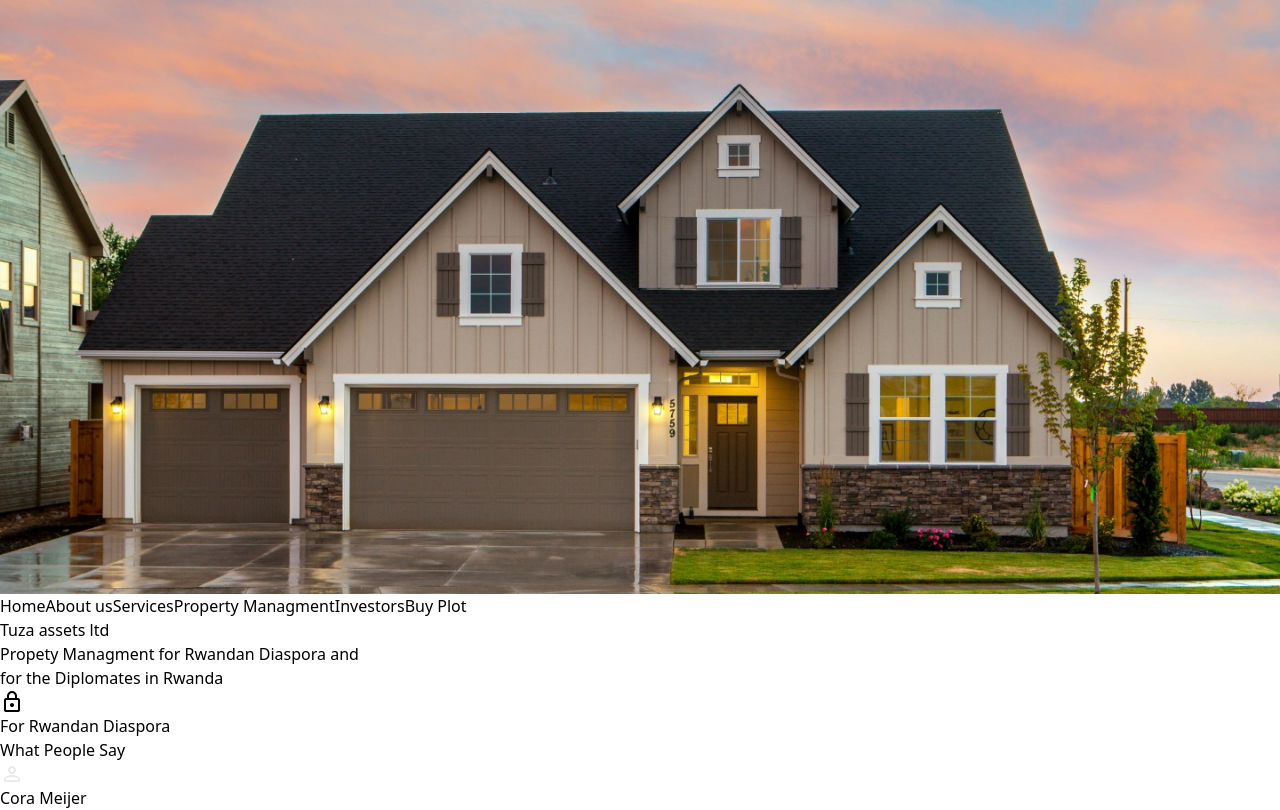
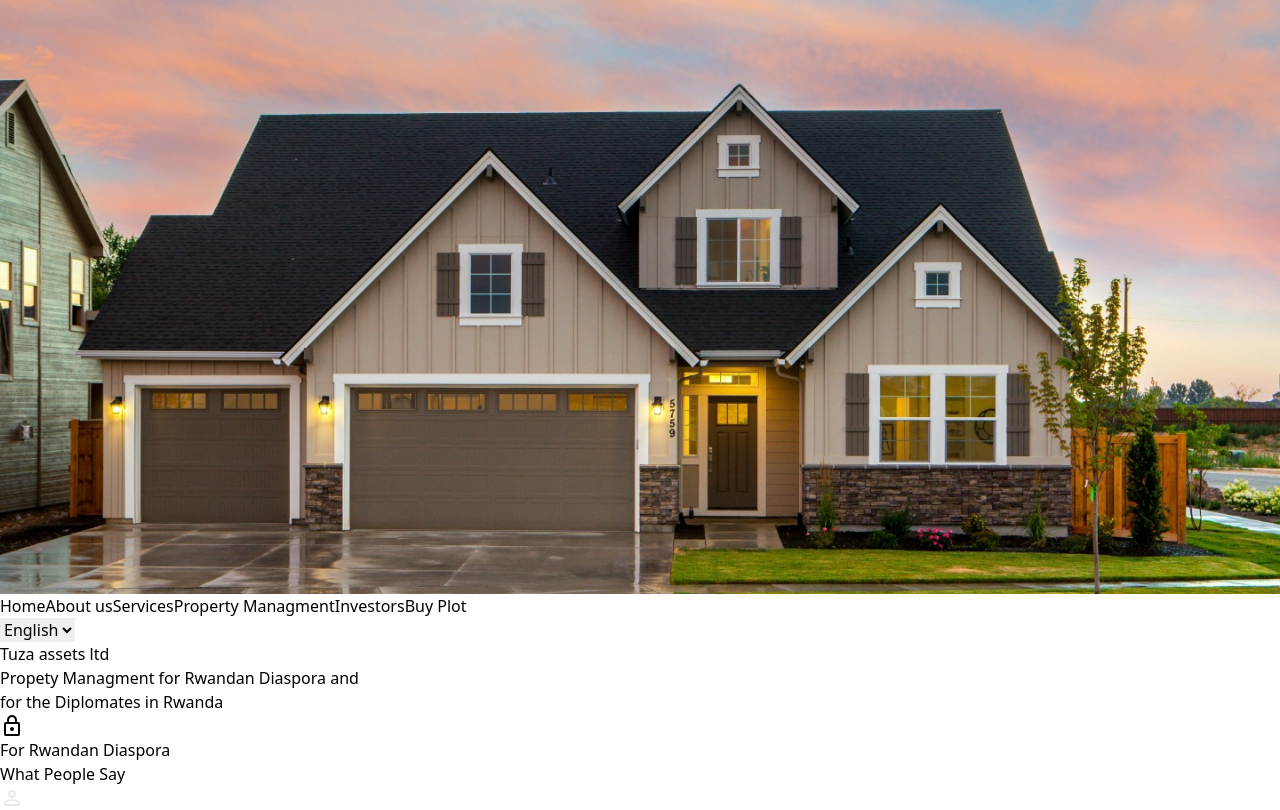
Before and after one commit to AdelineA/tuza-assert, a React (Vite) app: page / in a window 1280 px wide. Shown: the top 810 px of the page. Built offline with nearby package versions, Linux system fonts and the light colour scheme.

Commit message:
feat: add image on rental card

```diff
--- a/package.json
+++ b/package.json
@@ -10,6 +10,7 @@
     "preview": "vite preview"
   },
   "dependencies": {
+    "@headlessui/react": "^2.0.4",
     "link-react": "^3.0.0",
     "react": "^18.2.0",
     "react-dom": "^18.2.0"
--- /dev/null
+++ b/src/component/Language.jsx
@@ -0,0 +1,25 @@
+import {  Field,  Select } from '@headlessui/react'
+import clsx from 'clsx'
+
+export default function Language() {
+  return (
+    <div className="w-full max-w-md px-4">
+      <Field>
+
+        <div className="relative">
+          <Select
+            className={clsx(
+              'mt-3 block w-full appearance-none rounded-lg border-none bg-white/5 py-1.5 px-3 text-sm/6',
+              'focus:outline-none data-[focus]:outline-2 data-[focus]:-outline-offset-2 data-[focus]:outline-white/25'
+            )}
+          >
+            <option value="active">English</option>
+            <option value="paused">French</option>
+
+          </Select>
+
+        </div>
+      </Field>
+    </div>
+  )
+}
--- a/src/component/Navigation.tsx
+++ b/src/component/Navigation.tsx
@@ -1,6 +1,7 @@
 import React from "react";
 import house from '../assets/img/house.jpeg'
 import LockCard from "./card/LockCard";
+import Language from "./Language";
 
 function Navigation() {
   return (
@@ -18,6 +19,7 @@ function Navigation() {
         <a href="/property">Property Managment</a>
         <a href="/investors">Investors</a>
         <a href="/buy">Buy Plot</a>
+        <Language/>
       </div>
 
       <div className="absolute top-16 lg:top-1/3 left-5 lg:left-1/3 flex flex-col justify-center text-center font-bold uppercase gap-5">
--- a/src/component/card/RentalCard.jsx
+++ b/src/component/card/RentalCard.jsx
@@ -1,12 +1,11 @@
 import { rentalData } from "../../data/rentalData"
-
 const RentalCard = () => {
 
   return (
     <div className="p-6 flex gap-4">
       {rentalData.map((rental, index) => (
-        <div key={index} className="p-4 border-2 border-[#006633]">
-          <img src={rental.image} alt="housee"  className="w-32 h-32"/>
+        <div key={index} className="p-4 border-2 border-[#006633] shadow-md rounded-md">
+          <img src={rental.image} alt="house"  className=" h-32"/>
           <h3 className="text-sm mb-2 italic">{rental.title}</h3>
           <p>{rental.Description}</p>
         </div>
--- a/src/data/rentalData.js
+++ b/src/data/rentalData.js
@@ -2,25 +2,28 @@ export const rentalData = [
     {
         title:"Easter Province, Bugesera Nyamata",
         Description:" Lorem ipsum dolor sit amet consectetur adipiscing elit. Sed do eiusmod tempor sit amet consectetur adipiscing elit. Sed do eiusmod tempor",
-        image:"https://images.pexels.com/photos/106399/house-lights-turned-on-106399.jpeg"
+        image:"https://media.istockphoto.com/id/619638736/photo/historic-town-of-rothenburg-ob-der-tauber-franconia-bavaria-germany.jpg?s=1024x1024&w=is&k=20&c=C0Zrhj2emNkTRXam3kVi72fTSsHZ4sBJJ_VCwjEv0KA=",
+
     },
     {
         title:"Easter Province, Bugesera Nyamata",
         Description:" Lorem ipsum dolor sit amet consectetur adipiscing elit. Sed do eiusmod tempor sit amet consectetur adipiscing elit. Sed do eiusmod tempor",
-        image:"https://www.shutterstock.com/image-photo/interior-living-room-television-couch-armchair-2341123617"
+        image:"https://media.istockphoto.com/id/619638736/photo/historic-town-of-rothenburg-ob-der-tauber-franconia-bavaria-germany.jpg?s=1024x1024&w=is&k=20&c=C0Zrhj2emNkTRXam3kVi72fTSsHZ4sBJJ_VCwjEv0KA="
+
 
 
     },
     {
         title:"Easter Province, Bugesera Nyamata",
         Description:" Lorem ipsum dolor sit amet consectetur adipiscing elit. Sed do eiusmod tempor sit amet consectetur adipiscing elit. Sed do eiusmod tempor",
-        image:"src/img/house-1.jpeg"
+        image:"https://media.istockphoto.com/id/619638736/photo/historic-town-of-rothenburg-ob-der-tauber-franconia-bavaria-germany.jpg?s=1024x1024&w=is&k=20&c=C0Zrhj2emNkTRXam3kVi72fTSsHZ4sBJJ_VCwjEv0KA="
 
 
     },
     {
         title:"Easter Province, Bugesera Nyamata",
-        Description:" Lorem ipsum dolor sit amet consectetur adipiscing elit. Sed do eiusmod tempor sit amet consectetur adipiscing elit. Sed do eiusmod tempor"
+        Description:" Lorem ipsum dolor sit amet consectetur adipiscing elit. Sed do eiusmod tempor sit amet consectetur adipiscing elit. Sed do eiusmod tempor",
+        image:"https://media.istockphoto.com/id/619638736/photo/historic-town-of-rothenburg-ob-der-tauber-franconia-bavaria-germany.jpg?s=1024x1024&w=is&k=20&c=C0Zrhj2emNkTRXam3kVi72fTSsHZ4sBJJ_VCwjEv0KA=",
 
     }
 
```
Also changed, not shown: 1 other file (tests, documents, lock files or other folders).
